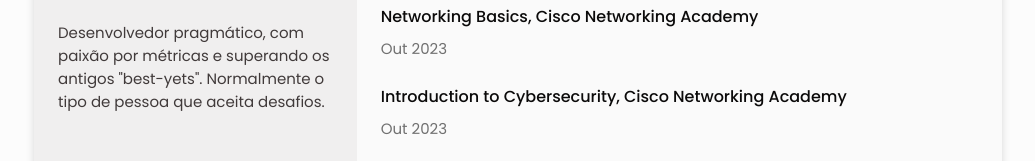
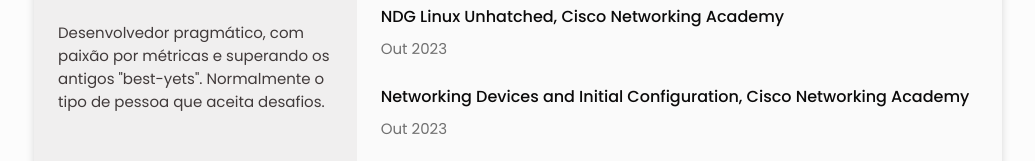
Before and after one commit to mmaachado/resume, a plain HTML site: page index_pt.html in a window 1280 px wide. Shown: the part 636-797 px from the top of the page, without its empty margins (122-1157 px from the left). Drawn offline with nearby package versions, Linux system fonts and the light colour scheme.

Commit message:
added new certificates

```diff
--- a/index_pt.html
+++ b/index_pt.html
@@ -291,6 +291,18 @@
                         </div>
 
                         <div class="certificate__content">
+                            <h3 class="certificate__title">NDG Linux Unhatched, Cisco
+                                Networking Academy</h3>
+                            <p class="certificate__description">Out 2023</p>
+                        </div>
+
+                        <div class="certificate__content">
+                            <h3 class="certificate__title">Networking Devices and Initial Configuration, Cisco
+                                Networking Academy</h3>
+                            <p class="certificate__description">Out 2023</p>
+                        </div>
+
+                        <div class="certificate__content">
                             <h3 class="certificate__title">Networking Basics, Cisco Networking Academy</h3>
                             <p class="certificate__description">Out 2023</p>
                         </div>
```
Also changed, not shown: index.html (+11 -0 lines).
